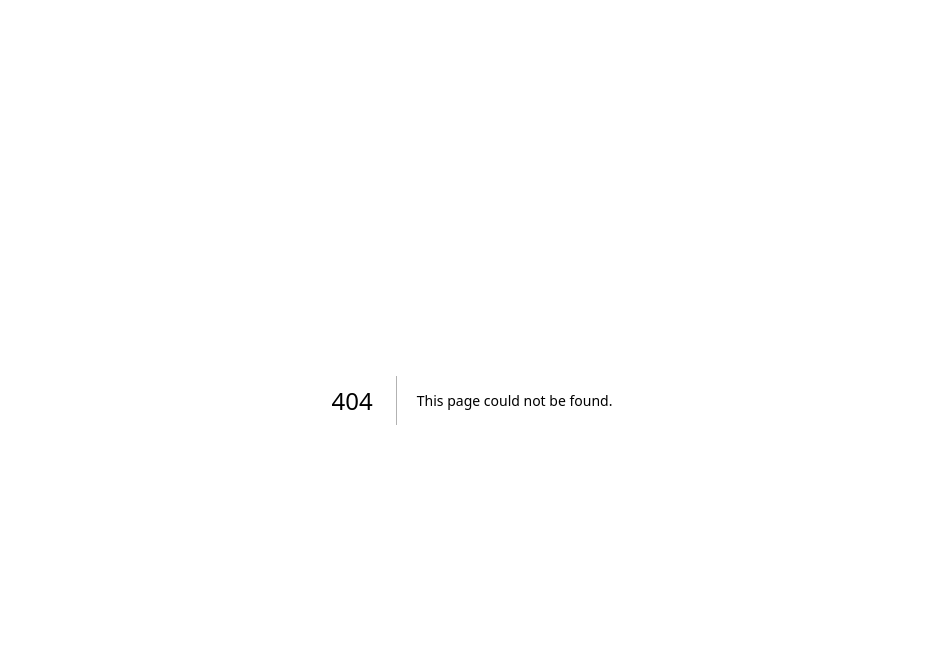
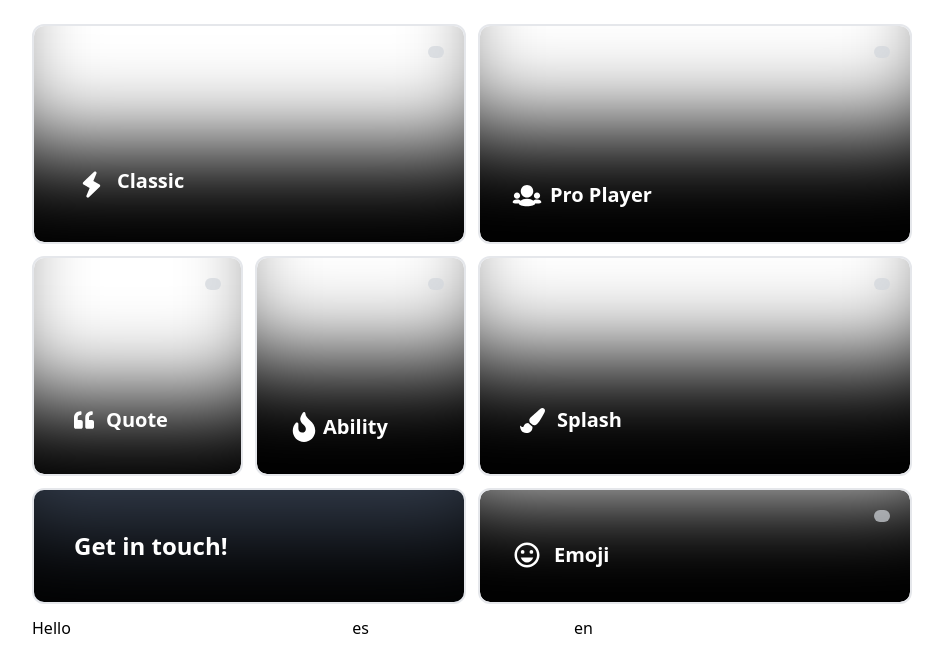
Before and after one commit to Guapura89/bardle, a Next.js app: page /en in a window 1280 px wide. Before the commit this address had no page. Shown: the top 672 px of the page, without its empty margins (168-1111 px from the left). Built offline with nearby package versions, Linux system fonts and the light colour scheme.

Commit message:
feat: setting up next-intl for internationalization

```diff
--- /dev/null
+++ b/locales/en.json
@@ -0,0 +1,5 @@
+{
+  "Index": {
+    "test": "Hello"
+  }
+}
--- /dev/null
+++ b/locales/es.json
@@ -0,0 +1,5 @@
+{
+  "Index": {
+    "test": "Hola"
+  }
+}
--- a/next.config.mjs
+++ b/next.config.mjs
@@ -1,4 +1,8 @@
+import createNextIntlPlugin from 'next-intl/plugin';
+
+const withNextIntl = createNextIntlPlugin();
+
 /** @type {import('next').NextConfig} */
 const nextConfig = {};
 
-export default nextConfig;
+export default withNextIntl(nextConfig);
--- /dev/null
+++ b/src/app/[locale]/layout.tsx
@@ -0,0 +1,32 @@
+import type { Metadata } from 'next';
+import React from 'react';
+import '../globals.css';
+import { NextIntlClientProvider, useMessages } from 'next-intl';
+
+export const metadata: Metadata = {
+  title: 'Bardle',
+  description: 'Bardle Official',
+};
+
+export default function RootLayout({
+  children,
+  params: { locale },
+}: Readonly<{
+  children: React.ReactNode;
+  params: { locale: string };
+}>) {
+  const messages = useMessages();
+
+  return (
+    <html lang={locale}>
+      <body>
+        <NextIntlClientProvider
+          locale={locale}
+          messages={messages}
+        >
+          {children}
+        </NextIntlClientProvider>
+      </body>
+    </html>
+  );
+}
--- a/src/app/page.tsx
+++ b/src/app/[locale]/page.tsx
@@ -1,6 +1,6 @@
 'use client';
 import Head from 'next/head';
-import Link from 'next/link';
+import { Link, useRouter, usePathname } from '@/components/LocaleSwitcher';
 import { Tooltip } from 'react-tooltip';
 import { MdOutlineEmojiEmotions } from 'react-icons/md';
 import { TiGroup, TiFlash } from 'react-icons/ti';
@@ -16,10 +16,13 @@ import {
 } from '@/components/GameModeSelect';
 import { useGameSelect } from '@/store/gameSelectStore';
 import { ReactElement } from 'react';
+import { useTranslations } from 'next-intl';
 
 function Home() {
   const { classicSelect, quoteSelect, abilitySelect, playerSelect, emojiSelect, splashSelect } = useGameSelect();
-
+  const t = useTranslations('Index');
+  const route = useRouter();
+  const path = usePathname();
   return (
     <>
       <Head>
@@ -43,6 +46,9 @@ function Home() {
           <div className="2xl:h-[95%] grid-cols-2 col-start-2 col-span-10 lg:col-span-6 lg:col-start-2 2xl:col-start-2 2xl:col-span-4">
             <div className="h-full grid grid-cols-1 grid-rows-7 md:grid-cols-2 md:grid-rows-6 lg:grid-cols-4 lg:grid-rows-5 xl:grid-cols-4 xl:grid-rows-5 2xl:grid-rows-6 2xl:grid-cols-4 gap-3 mx-10">
               {/* Classic card */}
+              <h1>{t('test')}</h1>
+              <button onClick={() => route.replace(path, { locale: 'es' })}>es</button>
+              <button onClick={() => route.replace(path, { locale: 'en' })}>en</button>
               <div
                 className={`h-full relative ${
                   classicSelect.mode === 'Classic' ? 'classicBack' : 'classicBackRush'
--- a/src/app/layout.tsx
+++ /dev/null
@@ -1,20 +0,0 @@
-import type { Metadata } from 'next';
-import React from 'react';
-import './globals.css';
-
-export const metadata: Metadata = {
-  title: 'Bardle',
-  description: 'Bardle Official',
-};
-
-export default function RootLayout({
-  children,
-}: Readonly<{
-  children: React.ReactNode;
-}>) {
-  return (
-    <html lang="en">
-      <body>{children}</body>
-    </html>
-  );
-}
--- /dev/null
+++ b/src/components/LocaleSwitcher.ts
@@ -0,0 +1,6 @@
+import { createSharedPathnamesNavigation } from 'next-intl/navigation';
+
+export const locales = ['en', 'es'] as const;
+export const localePrefix = 'always'; // Default
+
+export const { Link, redirect, usePathname, useRouter } = createSharedPathnamesNavigation({ locales, localePrefix });
--- /dev/null
+++ b/src/i18n.ts
@@ -0,0 +1,14 @@
+import { notFound } from 'next/navigation';
+import { getRequestConfig } from 'next-intl/server';
+
+// Can be imported from a shared config
+const locales = ['en', 'es'];
+
+export default getRequestConfig(async ({ locale }) => {
+  // Validate that the incoming `locale` parameter is valid
+  if (!locales.includes(locale as any)) notFound();
+
+  return {
+    messages: (await import(`../locales/${locale}.json`)).default,
+  };
+});
--- /dev/null
+++ b/src/middleware.ts
@@ -0,0 +1,7 @@
+import createMiddleware from 'next-intl/middleware';
+
+export default createMiddleware({ locales: ['en', 'es'], defaultLocale: 'en' });
+
+export const config = {
+  matcher: ['/', '/(es|en)/:path*'],
+};
```
Also changed, not shown: 1 other file (tests, documents, lock files or other folders).
